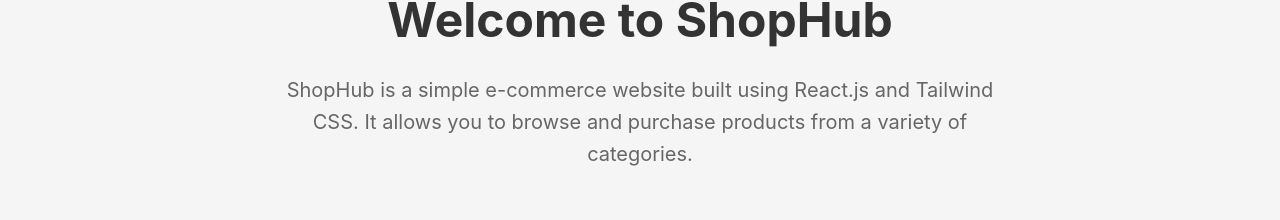
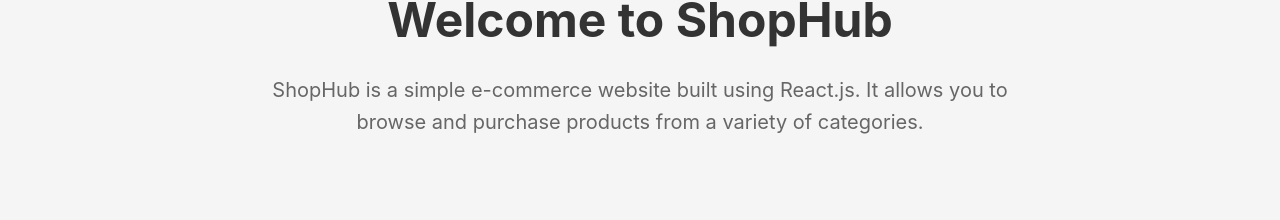
Before and after one commit to Cristhian988/ecommerce-website-course, a React (Vite) app: page / in a window 1280 px wide. Shown: the part 196-416 px from the top of the page. Built offline with nearby package versions, Linux system fonts and the light colour scheme.

Commit message:
Fixed subtitle + link view details

```diff
--- a/src/components/ProductCard.jsx
+++ b/src/components/ProductCard.jsx
@@ -12,7 +12,9 @@
         <h3 className="product-card-name">{product.name}</h3>
         <p className="product-card-price">${product.price}</p>
         <div className="product-card-actions">
-          <Link className="btn btn-secondary">View Details</Link>
+          <Link to={`/product/${product.id}`} className="btn btn-secondary">
+            View Details
+          </Link>
           <button className="btn btn-primary">Add to Cart</button>
         </div>
       </div>
--- a/src/pages/Home.jsx
+++ b/src/pages/Home.jsx
@@ -7,9 +7,8 @@
       <div className="home-hero">
         <h1 className="home-title">Welcome to ShopHub</h1>
         <p className="home-subtitle">
-          ShopHub is a simple e-commerce website built using React.js and
-          Tailwind CSS. It allows you to browse and purchase products from a
-          variety of categories.
+          ShopHub is a simple e-commerce website built using React.js. It allows
+          you to browse and purchase products from a variety of categories.
         </p>
       </div>
       <div className="container">
```
